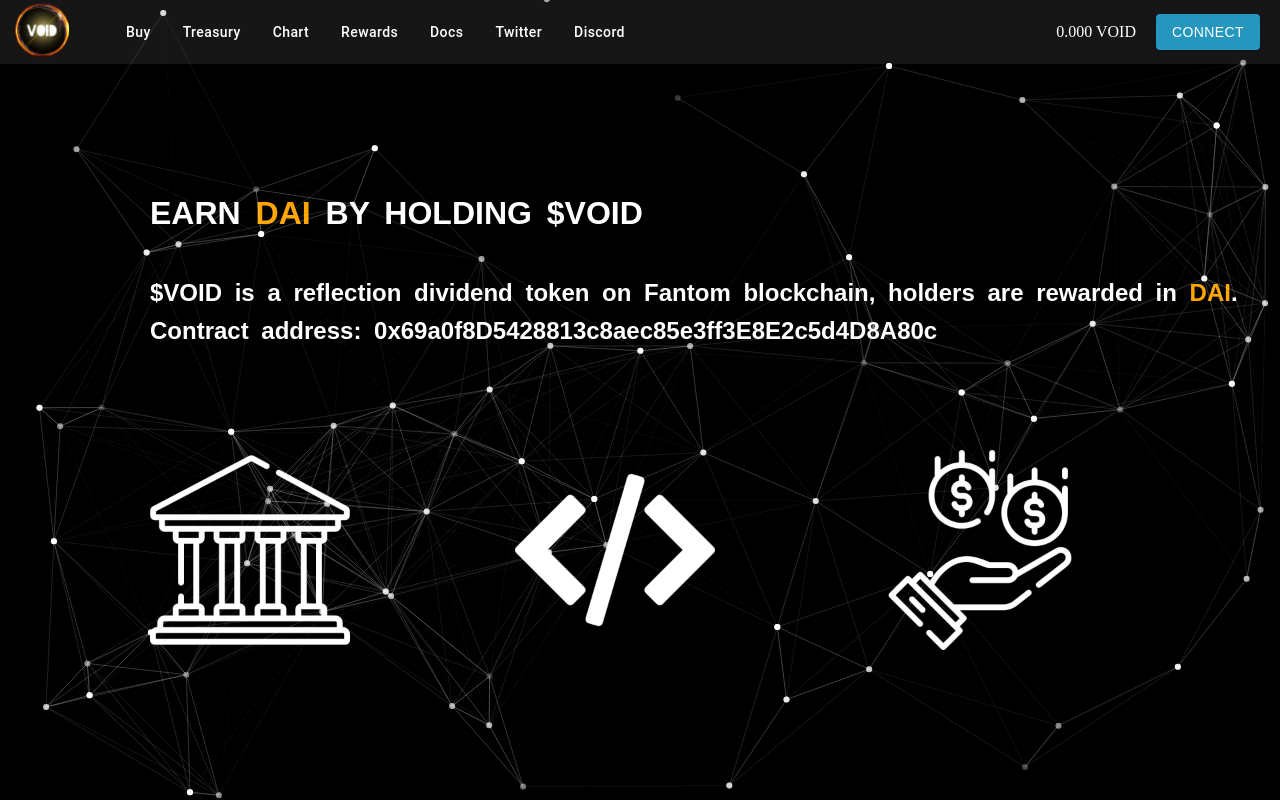
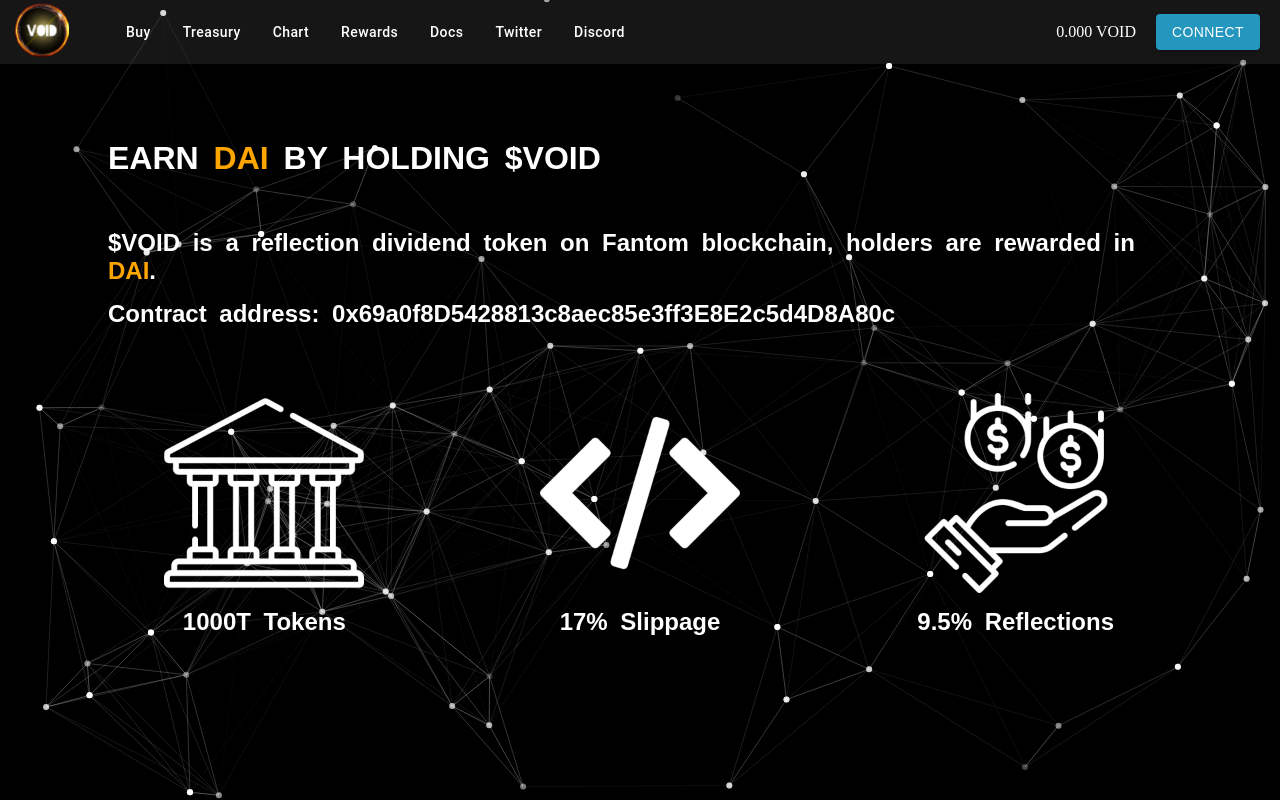
Before and after one commit to Scazzylol/VOIDfrontend, a React (Create React App) app: page / in a window 1280 px wide. Built offline with nearby package versions, Linux system fonts and the light colour scheme.

Commit message:
landing page and rewward page modifed

```diff
--- a/src/pages/dashboard/index.jsx
+++ b/src/pages/dashboard/index.jsx
@@ -16,7 +16,7 @@
 		display: "flex",
 		flexDirection: "column",
 		alignItems: "center",
-		justifyContent: "center",
+		justifyContent: "center"
 	},
 	title: {
 		margin: "50px 20px",
@@ -26,7 +26,8 @@
 	},
 	card: {
 		background: "none",
-		border: "1px solid white"
+		border: "1px solid white",
+		width: "35%"
 	},
 	cardContent: {
 		color: "white",
@@ -39,6 +40,9 @@
 	claim_text: {
 		color: "rgb(255, 165, 0)"
 	},
+	space: {
+		marginBottom: "50px"
+	}
 });
 
 const Highlighted = styled.span`
@@ -89,7 +93,6 @@
 				Void Dashboard
 			</div>
 			<Card className={classes.card}>
-				<div className={classes.card}>
 				<CardContent className={classes.cardContent}>
 					<Typography gutterBottom variant="headline" component="h2" mx={5}>
 						Pending <Highlighted>DAI</Highlighted> Token Rewards
@@ -101,8 +104,30 @@
 						Claim
 					</ClaimButton>
 				</CardContent>
-				</div>
 			</Card>
+			<div className={classes.space} />
+			<Card className={classes.card}>
+				<CardContent className={classes.cardContent}>
+					<Typography gutterBottom variant="headline" component="h2" mx={5}>
+						Total <Highlighted>DAI</Highlighted> Token Rewards
+					</Typography>
+					<Typography className={classes.claim_text} component="p" my={1}>
+						{reward && reward} DAI
+					</Typography>
+				</CardContent>
+			</Card>
+			<div className={classes.space} />
+			<Card className={classes.card}>
+				<CardContent className={classes.cardContent}>
+					<Typography gutterBottom variant="headline" component="h2" mx={5}>
+						Your Total <Highlighted>DAI</Highlighted> Token Rewards
+					</Typography>
+					<Typography className={classes.claim_text} component="p" my={1}>
+						{reward && reward} DAI
+					</Typography>
+				</CardContent>
+			</Card>
+			<div className={classes.space} />
 		</div>
 	);
 }
--- a/src/pages/landing/index.jsx
+++ b/src/pages/landing/index.jsx
@@ -3,12 +3,12 @@
 import Card from '@mui/material/Card';
 import Typography from '@mui/material/Typography';
 import Button from '@mui/material/Button';
+import Grid from '@mui/material/Grid';
 import styled from 'styled-components'
 
 const useStyles = makeStyles({
     root: {
-        paddingTop: "80px",
-        paddingLeft: "150px",
+        paddingTop: "40px",
         wordSpacing: "6px"
     },
     title: {
@@ -17,11 +17,22 @@
         color: "white",
         fontFamily: "Mulish,sans-serif",
     },
+    desc: {
+        background: "none",
+        color: "white",
+        paddingTop: "15px",
+        fontFamily: "Mulish,sans-serif"
+    },
     card: {
         background: "none",
         color: "white",
         paddingTop: "15px",
         fontFamily: "Mulish,sans-serif",
+        display: "flex",
+        flexDirection: "column",
+        alignItems: "center",
+        justifyContent: "center",
+        marginBottom: "50px"
     },
     cardContent: {
         color: "white",
@@ -32,24 +43,18 @@
     },
     highlight: {
         color: "rgb(255, 165, 0)"
+    },
+    space: {
+        marginBottom: "50px"
     }
 });
-
-
-const ClaimButton = styled(Button)`
-	background-color: rgb(255, 165, 0) !important;
-	padding: 10px 45px !important;
-	color: black !important;
-	font-weight: bold !important;
-	font-size: 15px !important;
-`
 
 const Highlighted = styled.span`
     color: rgb(255, 165, 0)
 `
 
 const DescTypography = styled(Typography)`
-    margin-bottom: 10px !important;
+    margin-top: 15px !important;
 `
 
 const Title = styled.h1`
@@ -75,10 +80,19 @@
 
     return (
         <div className={classes.root}>
-            <div className={classes.title}>
+            <Grid sx={{ flexGrow: 1 }} container spacing={2}>
+                <Grid item xs={1} />
+                <Grid item xs={7}>
+                    <Card className={classes.desc}>
                         <Title>Earn <Highlighted>DAI</Highlighted> by holding $VOID</Title>
-            </div>
-            <Card className={classes.card}>
+                    </Card>
+                </Grid>
+                <Grid item xs="auto" />
+            </Grid>
+            <Grid sx={{ flexGrow: 1 }} container spacing={2}>
+                <Grid item xs={1} />
+                <Grid item xs={10}>
+                    <Card className={classes.desc}>
                         <DescTypography variant="headline" component="h2">
                             $VOID is a reflection dividend token on Fantom blockchain, holders are rewarded in <Highlighted>DAI</Highlighted>.
                         </DescTypography>
@@ -86,13 +100,38 @@
                             Contract address: 0x69a0f8D5428813c8aec85e3ff3E8E2c5d4D8A80c
                         </DescTypography>
                     </Card>
+                </Grid>
+                <Grid item xs="auto" />
+            </Grid>
+            <div className={classes.space} />
+            <Grid sx={{ flexGrow: 1 }} container spacing={1}>
+                <Grid item xs={1} />
+                <Grid item xs={3}>
                     <Card className={classes.card}>
-                <MainContainer>
                         <Image src='/img/icons/bank.png' />
+                        <DescTypography variant="headline" component="h2">
+                            1000T Tokens
+                        </DescTypography>
+                    </Card>
+                </Grid>
+                <Grid item xs={4}>
+                    <Card className={classes.card}>
                         <Image src='/img/icons/dev.png' />
+                        <DescTypography variant="headline" component="h2">
+                            17% Slippage
+                        </DescTypography>
+                    </Card>
+                </Grid>
+                <Grid item xs={3}>
+                    <Card className={classes.card}>
                         <Image src='/img/icons/dividend.png' />
-                </MainContainer>
+                        <DescTypography variant="headline" component="h2">
+                            9.5% Reflections
+                        </DescTypography>
                     </Card>
+                </Grid>
+                <Grid item xs={1} />
+            </Grid>
         </div >
     );
 }
```
Lines whose indentation alone changed are shown as unchanged.
